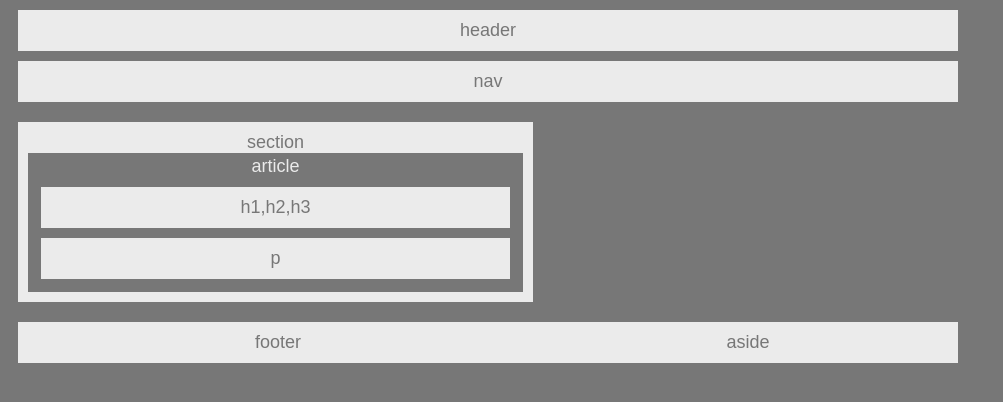
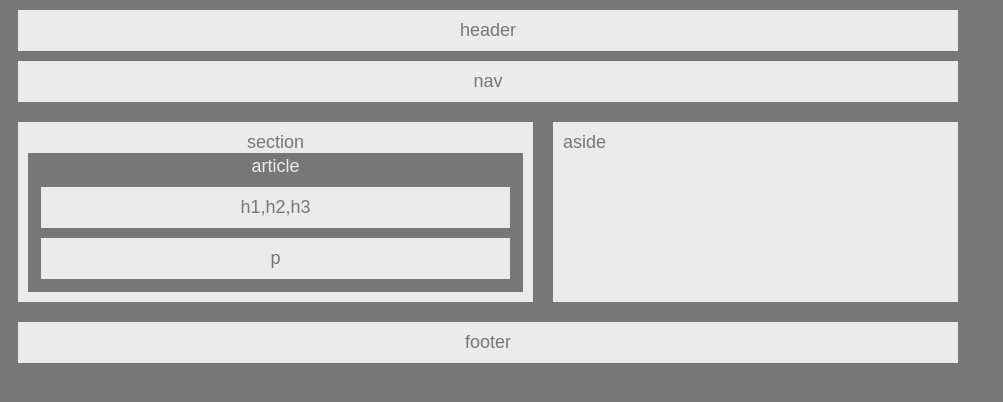
Before and after one commit to Cjstoney/hw_wireframe, a plain HTML site: page index.html in a window 1280 px wide. Shown: the whole page, without its empty margins (0-1003 px from the left). Drawn offline with Linux system fonts and the light colour scheme.

Commit message:
finished wireframe

```diff
--- a/style.css
+++ b/style.css
@@ -20,11 +20,10 @@ body {
     margin: 10px;
 }
 
-#parent{
-    display: flex;
-}
+
 
 .section{
+    float:left;
     background-color: #ebebeb;
     text-align: center;
     width: 495px;
@@ -55,8 +54,10 @@ body {
 }
 
 .aside{
+    display: flex;
     float: right;
-    width: 400px;
+    width: 385px;
+    height: 160px;
     background-color: #ebebeb;
     text-align: center;
     padding: 10px;
@@ -64,8 +65,10 @@ body {
 }
 
 .footer{
+    float: left;
     background-color: #ebebeb;
     text-align: center;
     padding: 10px;
     margin: 10px;
+    width:920px;
 }
```
Also changed, not shown: index.html (+1 -1 lines).
